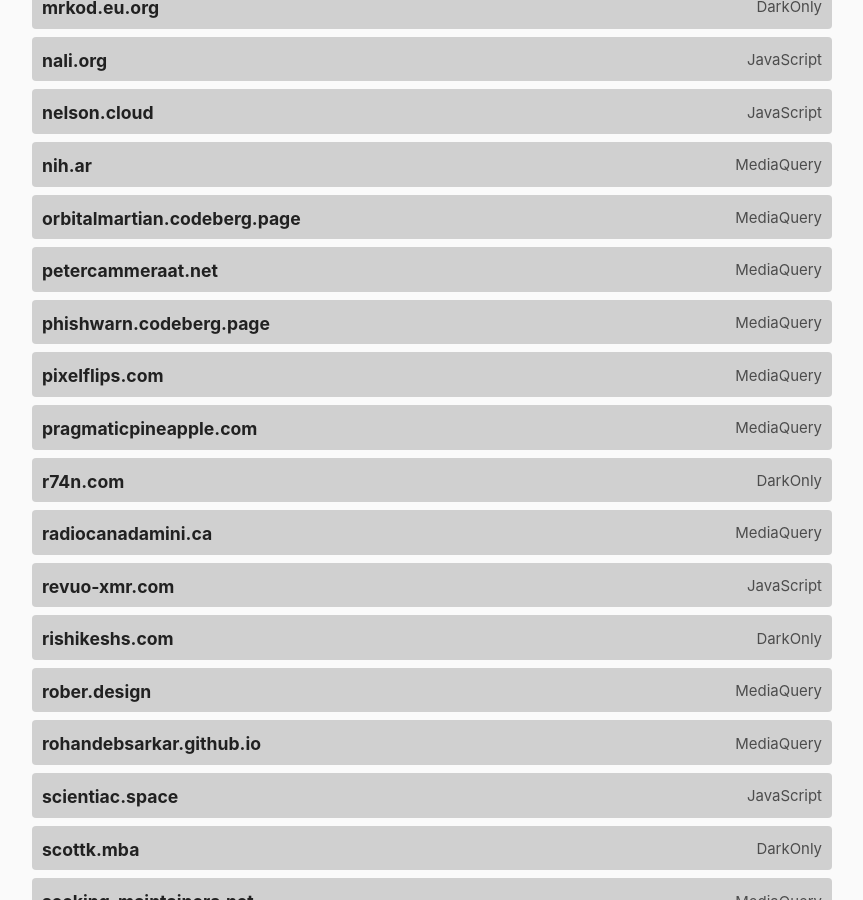
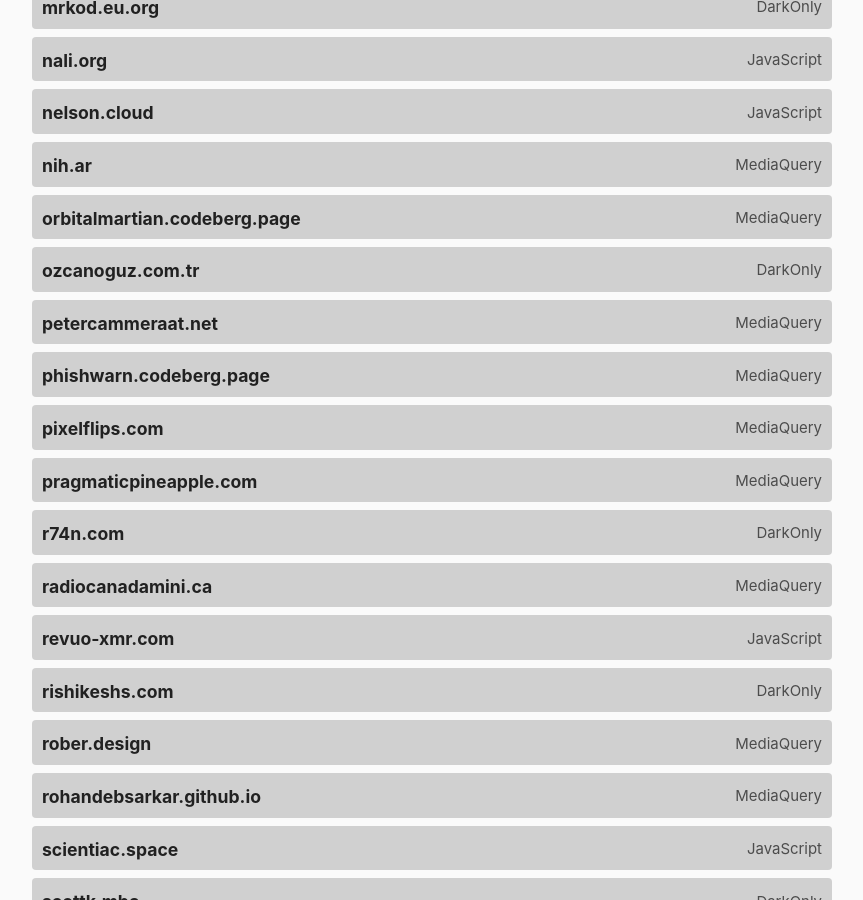
Before and after one commit to katherinek727/darktheme.club, a Jekyll site: the page built from index.md, in a window 1280 px wide and 900 px high, scrolled down 5635 px. Shown: the whole window, without its empty margins (208-1071 px from the left). Built offline with Jekyll 4.4.1, drawn with Linux system fonts in a browser that asks for light colours.

Commit message:
Update sites.yml
Add ozcanoguz.com.tr

```diff
--- a/_data/sites.yml
+++ b/_data/sites.yml
@@ -493,6 +493,11 @@
   method: mediaquery
   last_checked: 2023-11-19
 
+- domain: ozcanoguz.com.tr
+  url: https://ozcanoguz.com.tr/ (Make sure you keep the trailing slash)
+  method: darkonly
+  last_checked: 2025-04-10
+
 - domain: petercammeraat.net
   url: https://petercammeraat.net/
   method: mediaquery
```
